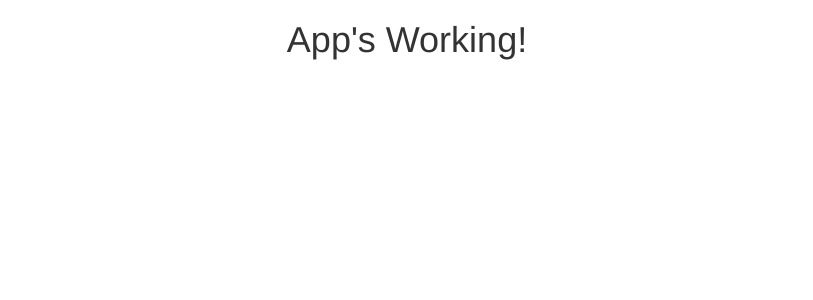
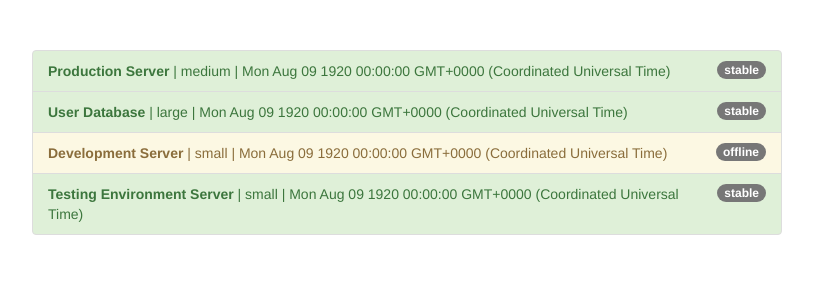
Before and after one commit to gaetanBloch/angular-pipes, an Angular app: page / in a window 1280 px wide. Shown: the top 300 px of the page, without its empty margins (233-1046 px from the left). Built offline with nearby package versions, Linux system fonts and the light colour scheme.

Commit message:
Init pipes application

```diff
--- a/src/app/app.component.css
+++ b/src/app/app.component.css
@@ -0,0 +1,3 @@
+.container {
+  margin-top: 50px;
+}
--- a/src/app/app.component.html
+++ b/src/app/app.component.html
@@ -1,5 +1,18 @@
-<div class="row">
-  <div class="col-xs-12 text-center">
-    <h1>App's Working!</h1>
+<div class="container">
+  <div class="row">
+    <div class="col-xs-12 col-sm-10 col-md-8 col-sm-offset-1 col-md-offset-2">
+      <ul class="list-group">
+        <li
+          class="list-group-item"
+          *ngFor="let server of servers"
+          [ngClass]="getStatusClasses(server)">
+          <span
+            class="badge">
+            {{ server.status }}
+          </span>
+          <strong>{{ server.name }}</strong> | {{ server.instanceType }} | {{ server.started }}
+        </li>
+      </ul>
+    </div>
   </div>
 </div>
--- a/src/app/app.component.ts
+++ b/src/app/app.component.ts
@@ -6,4 +6,37 @@
   styleUrls: ['./app.component.css']
 })
 export class AppComponent {
+  servers = [
+    {
+      instanceType: 'medium',
+      name: 'Production Server',
+      status: 'stable',
+      started: new Date(15, 1, 2017)
+    },
+    {
+      instanceType: 'large',
+      name: 'User Database',
+      status: 'stable',
+      started: new Date(15, 1, 2017)
+    },
+    {
+      instanceType: 'small',
+      name: 'Development Server',
+      status: 'offline',
+      started: new Date(15, 1, 2017)
+    },
+    {
+      instanceType: 'small',
+      name: 'Testing Environment Server',
+      status: 'stable',
+      started: new Date(15, 1, 2017)
+    }
+  ];
+  getStatusClasses(server: {instanceType: string, name: string, status: string, started: Date}) {
+    return {
+      'list-group-item-success': server.status === 'stable',
+      'list-group-item-warning': server.status === 'offline',
+      'list-group-item-danger': server.status === 'critical'
+    };
+  }
 }
--- a/src/app/app.module.ts
+++ b/src/app/app.module.ts
@@ -1,5 +1,6 @@
 import { BrowserModule } from '@angular/platform-browser';
 import { NgModule } from '@angular/core';
+import { FormsModule } from '@angular/forms';
 
 import { AppComponent } from './app.component';
 
@@ -8,7 +9,8 @@
     AppComponent
   ],
   imports: [
-    BrowserModule
+    BrowserModule,
+    FormsModule
   ],
   providers: [],
   bootstrap: [AppComponent]
```
